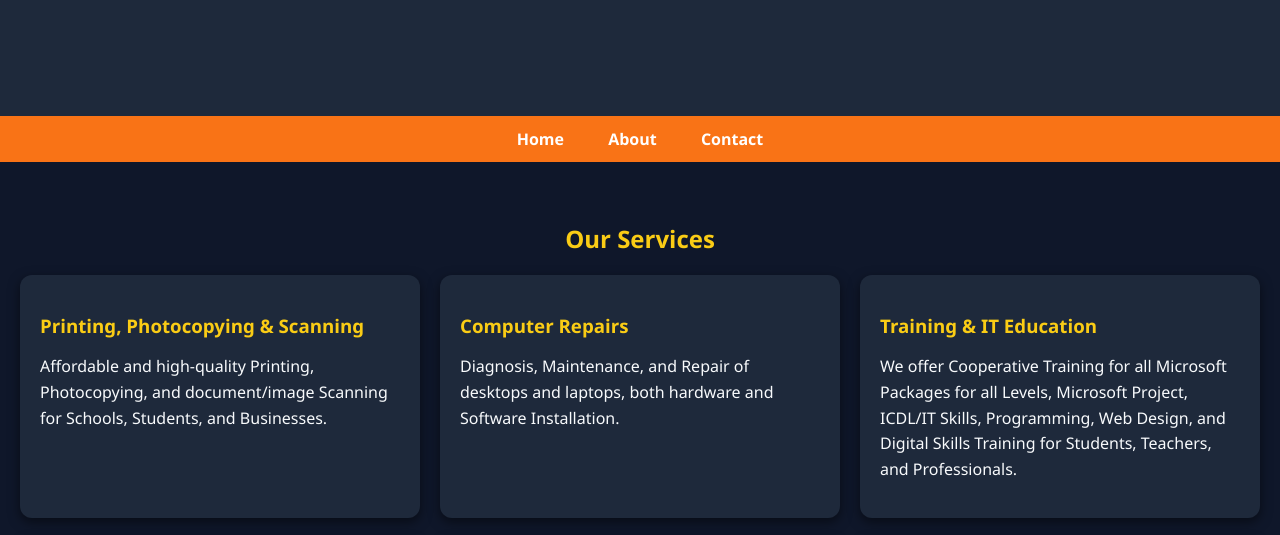
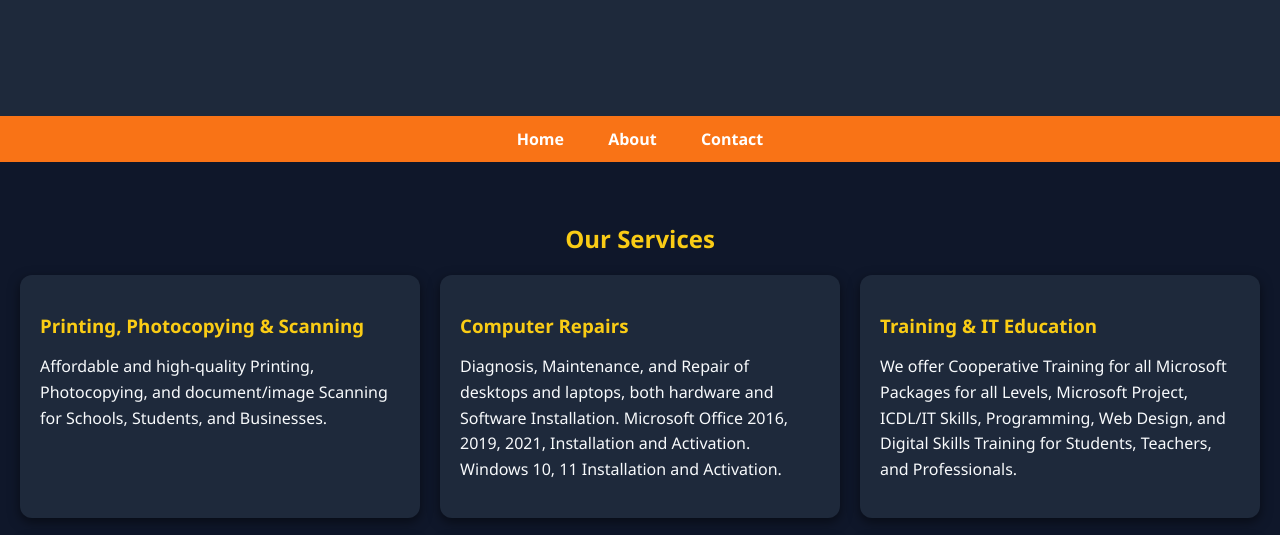
Before and after one commit to takadongo-pixel/Top-Class-Investments, a plain HTML site: page services.html in a window 1280 px wide. Shown: the part 231-766 px from the top of the page. Drawn offline with Linux system fonts and the light colour scheme.

Commit message:
Add files via upload

```diff
--- a/services.html
+++ b/services.html
@@ -100,7 +100,9 @@
       </div>
       <div class="service">
         <h3>Computer Repairs</h3>
-        <p>Diagnosis, Maintenance, and Repair of desktops and laptops, both hardware and Software Installation.</p>
+        <p>Diagnosis, Maintenance, and Repair of desktops and laptops, both hardware and Software Installation.
+       Microsoft Office 2016, 2019, 2021, Installation and Activation.
+       Windows 10, 11 Installation and Activation.</p>
       </div>
       <div class="service">
         <h3>Training & IT Education</h3>
@@ -110,6 +112,7 @@
       <div class="service">
         <h3>Curriculum Development</h3>
         <p>Support for Institutions in designing modern, relevant Curriculum and Study Guides tailored to national needs.</p>
+
       </div>
       <div class="service">
         <h3>Research Assistance</h3>
```
